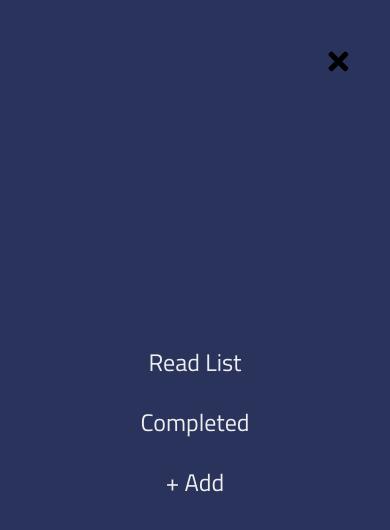
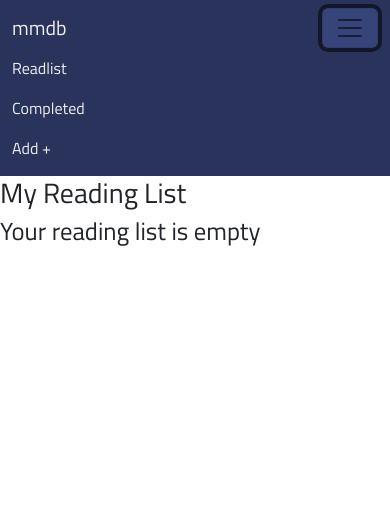
Before and after one commit to calbertan/mmdb, a React (Create React App) app: page / in a window 390 px wide. Both pictures are taken after a click on the button 338 px from the left and 40 px from the top of the page. Shown: the top 530 px of the page. Built offline with nearby package versions, Linux system fonts and the light colour scheme.

Commit message:
updated navbar

```diff
--- a/src/Styles/add.scss
+++ b/src/Styles/add.scss
@@ -5,7 +5,7 @@
     --textColor:#eee;
 }
 
-.container{
+.page-container{
     display: flex;
     flex-direction: column;
     flex-wrap: wrap;
@@ -40,5 +40,15 @@ input {
     justify-content: space-evenly;
     flex-wrap: wrap;
     padding:0px;
+}
 
+.add-grid{
+    display:flex;
+    flex-direction: column;
+    align-items: center;
 }
+
+.btn-more {
+    max-width: 100px;
+    margin-bottom: 2rem;
+}
--- a/src/Styles/header.scss
+++ b/src/Styles/header.scss
@@ -6,87 +6,26 @@
     font-family: 'Titillium Web', sans-serif;
 }
 
-:root{
-    --mainColor: #29335C;
-    --mainColorLight: #495aa1;
-    --secondaryColor: #DB2B39;
-    --textColor:#eee;
+.navbar{
+    background:#29335C;;
 }
 
-header{
-    display: flex;
-    align-items: center;
-    justify-content: space-between;
-    height: 80px;
-    padding: 0 2rem;
-    background-color: var(--mainColor);
-    color: var(--textColor);
+.brand, .navlist{
+    color:#eee !important;
 }
 
-.header-right{
-    display:flex;
+.navlist:hover{
+    color:tomato !important;
 }
 
-nav a{
-    margin: 0 2rem;
-    color: var(--textColor);
-    text-decoration: none;
+// .btn-signup{
+//     background:#2bdb9d;
+// }
+
+button.navbar-toggler.collapsed{
+    background-color: #374479;
 }
 
-nav a:hover{
-    color: var(--secondaryColor);
+button.navbar-toggler{
+    background-color: #374479;
 }
-
-header .nav-btn{
-    padding: 5px;
-    cursor: pointer;
-    background: transparent;
-    border: none;
-    outline: none;
-    visibility: hidden;
-    opacity: 0;
-    font-size: 1.8rem;
-}
-
-@media only screen and (max-width: 800px){
-    header .nav-btn{
-        visibility: visible;
-        opacity:1;
-    }
-
-    header nav{
-        position: fixed;
-        top: 0;
-        left: 0;
-        height: 100%;
-        width: 100%;
-        display: flex;
-        flex-direction: column;
-        align-items: center;
-        justify-content: center;
-        gap: 1.5rem;
-        background-color: var(--mainColor);
-        transform: 1s;
-        transform: translateY(-100vh);
-    }
-
-    header .responsive_nav{
-        transform: none;
-    }
-
-    nav .nav-close-btn{
-        position: absolute;
-        top: 2rem;
-        right: 2rem;
-    }
-
-    nav a{
-        font-size: 1.5rem;
-    }
-
-    .entry-card{
-        .poster {
-            position: static;
-        }
-    }
-}
--- a/src/Styles/page-layout.scss
+++ b/src/Styles/page-layout.scss
@@ -8,6 +8,6 @@
     }
 }
 
-.container{
+.page-container{
     max-width: 1200px;
 }
--- a/src/Styles/resultcard.scss
+++ b/src/Styles/resultcard.scss
@@ -48,3 +48,7 @@
     white-space: nowrap;
     text-overflow: ellipsis;
 }
+
+.btn{
+    position: static;
+}
--- a/src/components/Header.js
+++ b/src/components/Header.js
@@ -1,5 +1,5 @@
-import {FaBars, FaTimes} from "react-icons/fa"
 import {useRef} from "react"
+import {Navbar, Container, Nav} from 'react-bootstrap'
 import "../Styles/header.scss"
 
 function Header(){
@@ -10,22 +10,22 @@ function Header(){
     }
 
     return (
-        <header>
-            <h3>mmdb</h3>
-            <div className="header-right">
-                <nav ref={navRef}>
-                    <a href="/">Read List</a>
-                    <a href="/completed">Completed</a>
-                    <a href="/add">+ Add</a>
-                    <button className="nav-btn nav-close-btn" onClick={showHeader}>
-                        <FaTimes></FaTimes>
-                    </button>
-                </nav>
-                <button className="nav-btn" onClick={showHeader}>
-                    <FaBars></FaBars>
-                </button>
-            </div>
-        </header>
+        <Navbar className="navbar" expand="lg">
+            <Container className="nav-container">
+                <Navbar.Brand href="/" className="brand">mmdb</Navbar.Brand>
+                <Navbar.Toggle aria-controls="basic-navbar-nav" />
+                <Navbar.Collapse id="basic-navbar-nav">
+                <Nav className="ms-auto">
+                    <Nav.Link className="navlist" href="/">Readlist</Nav.Link>
+                    <Nav.Link className="navlist" href="/completed">Completed</Nav.Link>
+                    <Nav.Link className="navlist" href="/add">Add +</Nav.Link>
+                </Nav>
+                {/* <Nav className="ms-auto">
+                    <button className="btn-signup" Sign Up>Sign Up</button>
+                </Nav> */}
+                </Navbar.Collapse>
+            </Container>
+        </Navbar>
     )
 }
 
--- a/src/pages/Add.js
+++ b/src/pages/Add.js
@@ -43,7 +43,7 @@ const Add = () => {
 
   return (
     <div className='add-page'>
-      <div className='container'>
+      <div className='page-container'>
         <div className='add-content'>
           <div className='input-wrapper'>
             <input
--- a/src/pages/Completed.js
+++ b/src/pages/Completed.js
@@ -7,7 +7,7 @@ const Completed = () => {
   const {completed} = useContext(GlobalContext)
   return (
     <div className='copmleted-page'>
-      <div className='container'>
+      <div className='page-container'>
         <div className='header'>
           <h1 className='heading'>Completed Series</h1>
           <span className='count-pill'>{completed.length} Series Completed</span>
--- a/src/pages/Readlist.js
+++ b/src/pages/Readlist.js
@@ -8,7 +8,7 @@ const Readlist = () => {
   const {readlist} = useContext(GlobalContext);
   return (
     <div className='read-page'>
-      <div className='container'>
+      <div className='page-container'>
         <div className='header'>
           <h1 className='heading'>My Reading List</h1>
         </div>
```
